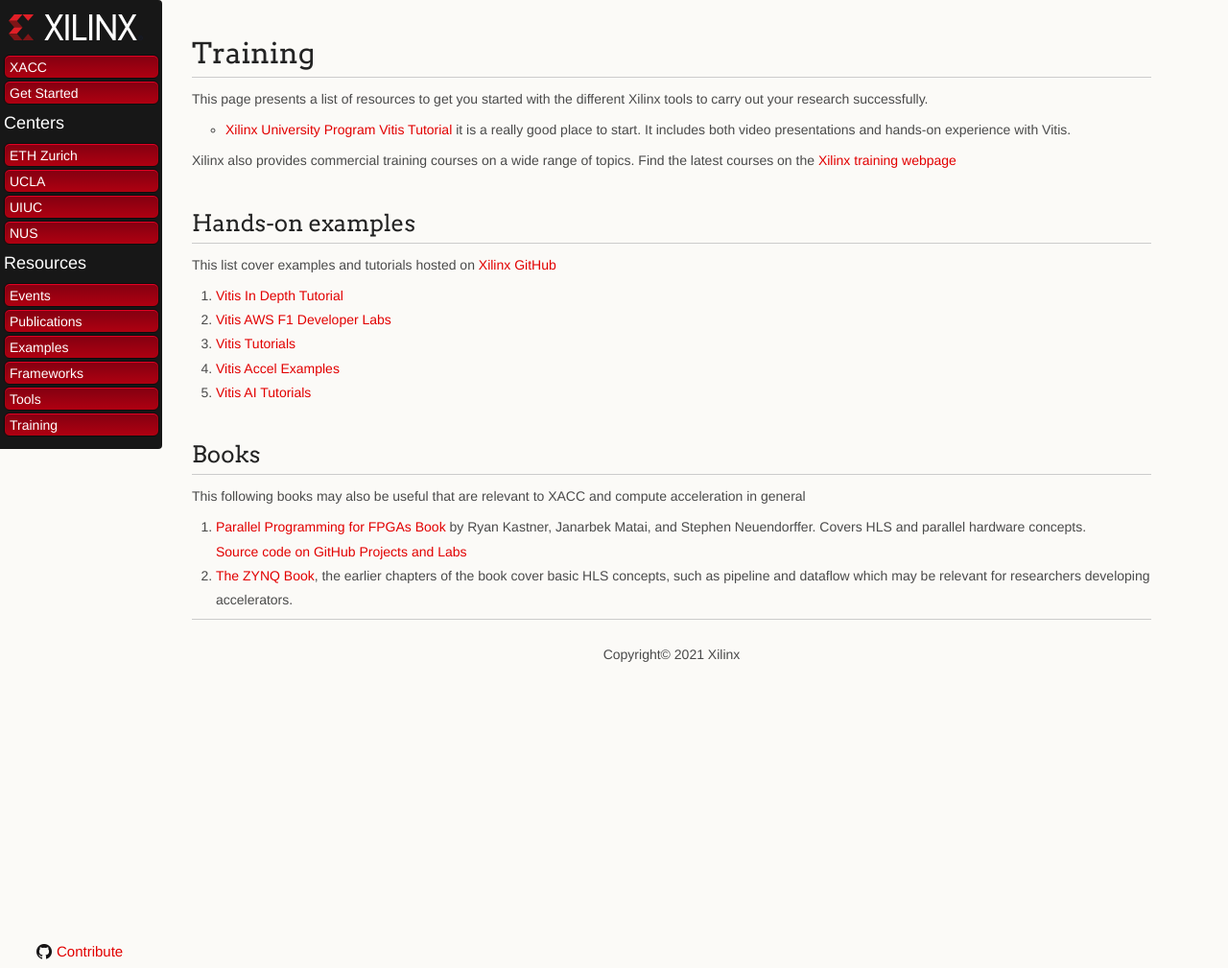
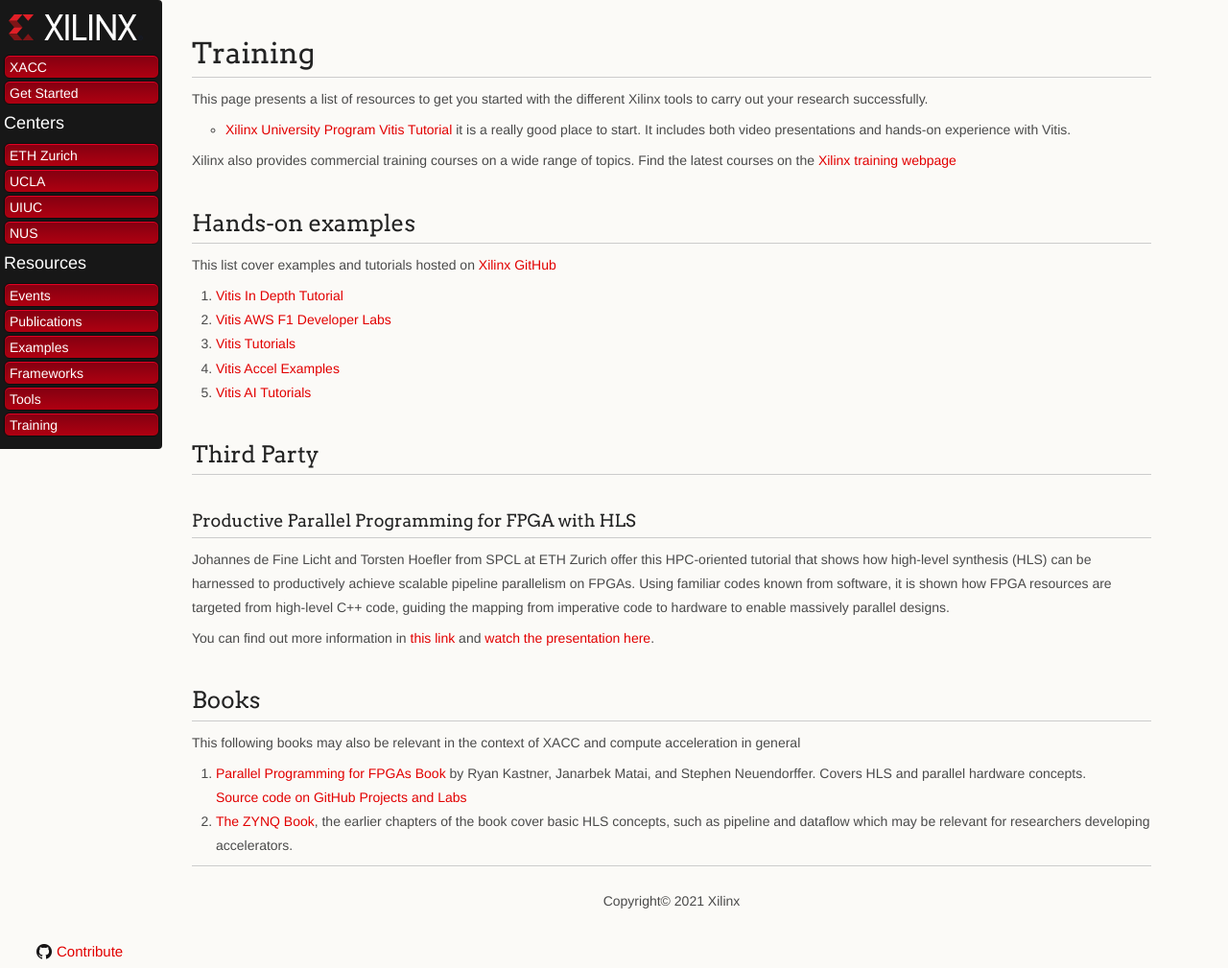
Before and after one commit to Xilinx/xacc, a Jekyll site: the page built from docs/training.md, in a window 1280 px wide and 1009 px high. Shown: the whole window at 96% size. Built offline with Jekyll 4.4.1, drawn with Linux system fonts in a browser that asks for light colours; our own code applies the rules of GitHub Pages for plain Markdown files.

Commit message:
Add SPCL HLS training

```diff
--- a/docs/training.md
+++ b/docs/training.md
@@ -16,9 +16,17 @@
 1. [Vitis Accel Examples](https://github.com/Xilinx/Vitis_Accel_Examples)
 1. [Vitis AI Tutorials](https://github.com/Xilinx/Vitis-AI-Tutorials)
 
+## Third Party
+
+### Productive Parallel Programming for FPGA with HLS
+
+Johannes de Fine Licht and Torsten Hoefler from SPCL at ETH Zurich offer this HPC-oriented tutorial that shows how high-level synthesis (HLS) can be harnessed to productively achieve scalable pipeline parallelism on FPGAs. Using familiar codes known from software, it is shown how FPGA resources are targeted from high-level C++ code, guiding the mapping from imperative code to hardware to enable massively parallel designs.
+
+You can find out more information in [this link](https://spcl.inf.ethz.ch/Teaching/hls-tutorial/) and [watch the presentation here](https://youtu.be/2UvUP2hxMyI).
+
 ## Books
 
-This following books may also be useful that are relevant to XACC and compute acceleration in general
+This following books may also be relevant in the context of XACC and compute acceleration in general
 
 1. [Parallel Programming for FPGAs Book](https://arxiv.org/pdf/1805.03648.pdf) by Ryan Kastner, Janarbek Matai, and Stephen Neuendorffer. Covers HLS and parallel hardware concepts.
    [Source code on GitHub](https://github.com/KastnerRG/pp4fpgas) [Projects and Labs](https://pp4fpgas.readthedocs.io/en/latest/)
```
